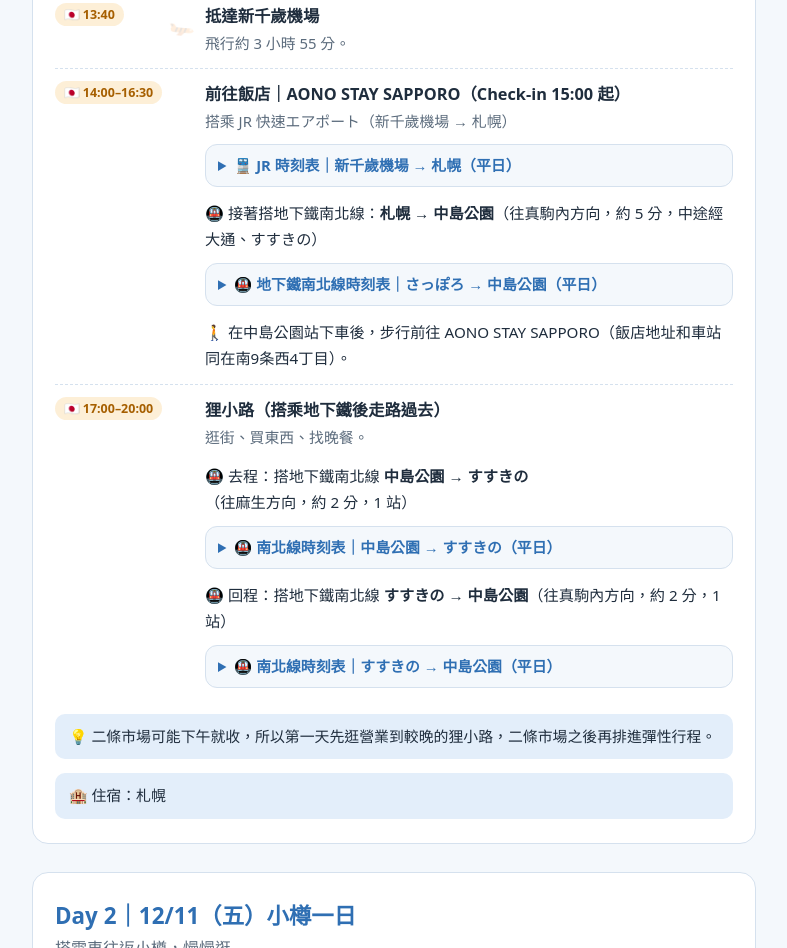
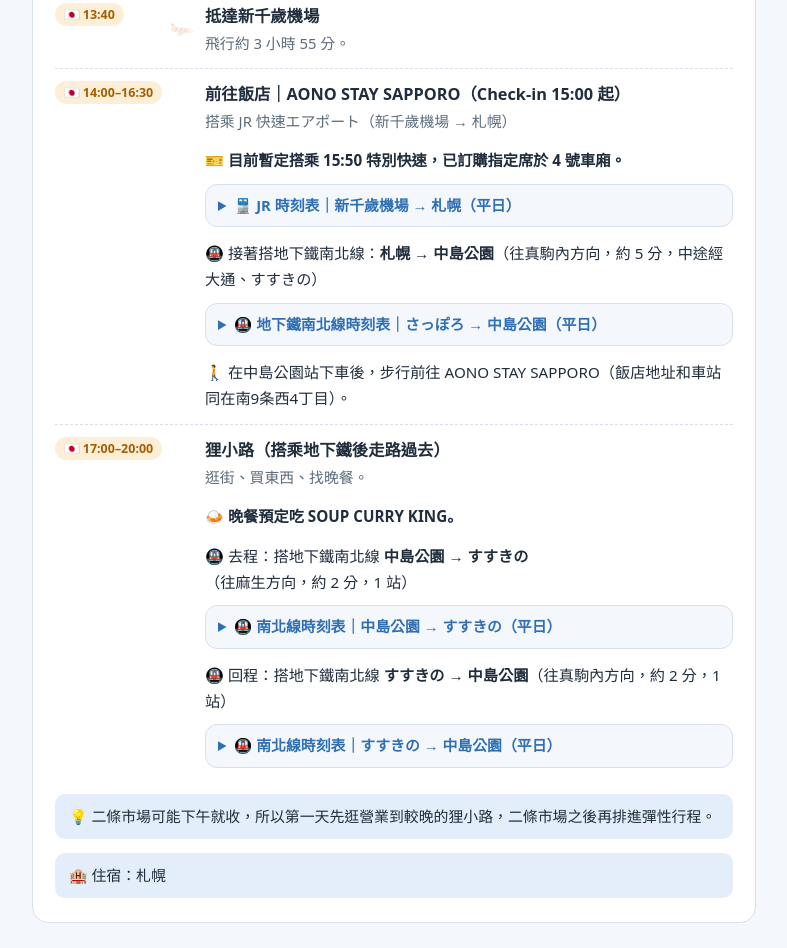
Before and after one commit to skai-coding/hokkaido, a plain HTML site: page index.html in a window 1280 px wide. Shown: the part 754-1702 px from the top of the page, without its empty margins (246-1033 px from the left). Drawn offline with Linux system fonts and the light colour scheme.

Commit message:
Add files via upload

```diff
--- a/index.html
+++ b/index.html
@@ -213,6 +213,7 @@ footer{text-align:center;color:var(--muted);padding:24px;font-size:.85rem}
     <div class="item"><div class="time dual fly"><span class="tz tw">🇹🇼 08:45</span><span class="plane"><svg viewBox="0 0 64 32" aria-hidden="true"><path d="M6 11 L2 2 L12 2 L19 11Z" fill="#ff7a00"/><path d="M4 2 L8 2 L11 8 L7 8Z" fill="#3a1f0a"/><path d="M28 18 L20 30 L32 30 L43 18Z" fill="#e05a00"/><path d="M4 14 Q4 10 10 10 L50 10 Q60 12 62 16 Q60 20 50 22 L10 22 Q4 20 4 14Z" fill="#ff7a00"/><path d="M18 10 L23 10 L19 22 L14 22Z M29 10 L34 10 L30 22 L25 22Z M40 10 L45 10 L41 22 L36 22Z" fill="#3a1f0a" opacity=".85"/><path d="M52 12.5 L58 14 L58 16 L51 16Z" fill="#fff3d6"/></svg></span></div><div><h3>高雄起飛</h3><p>高雄國際機場飛往新千歲機場（台灣時間）。</p></div></div>
     <div class="item"><div class="time dual fly"><span class="tz jp">🇯🇵 13:40</span><span class="plane land"><svg viewBox="0 0 64 32" aria-hidden="true"><path d="M6 11 L2 2 L12 2 L19 11Z" fill="#ff7a00"/><path d="M4 2 L8 2 L11 8 L7 8Z" fill="#3a1f0a"/><path d="M28 18 L20 30 L32 30 L43 18Z" fill="#e05a00"/><path d="M4 14 Q4 10 10 10 L50 10 Q60 12 62 16 Q60 20 50 22 L10 22 Q4 20 4 14Z" fill="#ff7a00"/><path d="M18 10 L23 10 L19 22 L14 22Z M29 10 L34 10 L30 22 L25 22Z M40 10 L45 10 L41 22 L36 22Z" fill="#3a1f0a" opacity=".85"/><path d="M52 12.5 L58 14 L58 16 L51 16Z" fill="#fff3d6"/></svg></span></div><div><h3>抵達新千歲機場</h3><p>飛行約 3 小時 55 分。</p></div></div>
     <div class="item"><div class="time dual"><span class="tz jp">🇯🇵 14:00–16:30</span></div><div><h3>前往飯店｜AONO STAY SAPPORO（Check-in 15:00 起）</h3><p>搭乘 JR 快速エアポート（新千歲機場 → 札幌）</p>
+      <p class="step" style="color:var(--text);font-weight:800">🎫 目前暫定搭乘 15:50 特別快速，已訂購指定席於 4 號車廂。</p>
       <details class="jr">
         <summary>🚆 JR 時刻表｜新千歲機場 → 札幌（平日）</summary>
         <div class="jr-wrap"><table class="jr-table has-end">
@@ -257,6 +258,7 @@ footer{text-align:center;color:var(--muted);padding:24px;font-size:.85rem}
       </details>
       <p class="step">🚶 在中島公園站下車後，步行前往 AONO STAY SAPPORO（飯店地址和車站同在南9条西4丁目）。</p></div></div>
     <div class="item"><div class="time dual"><span class="tz jp">🇯🇵 17:00–20:00</span></div><div><h3>狸小路（搭乘地下鐵後走路過去）</h3><p>逛街、買東西、找晚餐。</p>
+      <p class="step" style="color:var(--text);font-weight:800">🍛 晚餐預定吃 SOUP CURRY KING。</p>
       <p class="step">🚇 去程：搭地下鐵南北線 <b>中島公園 → すすきの</b>（往麻生方向，約 2 分，1 站）</p>
       <details class="jr">
         <summary>🚇 南北線時刻表｜中島公園 → すすきの（平日）</summary>
```
